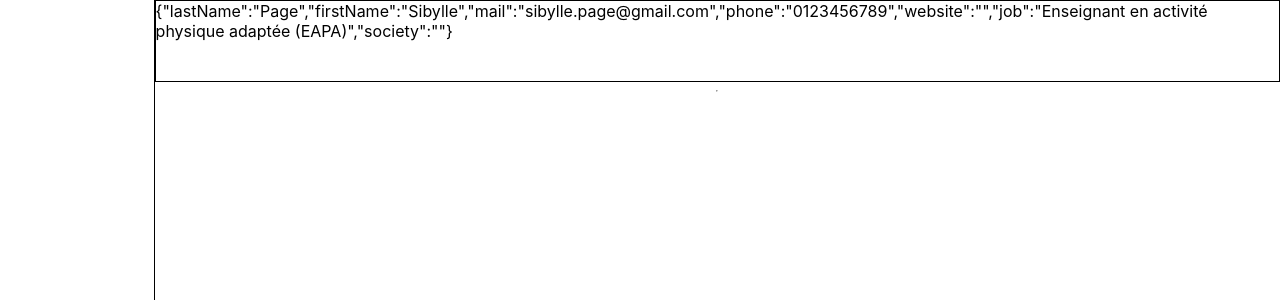
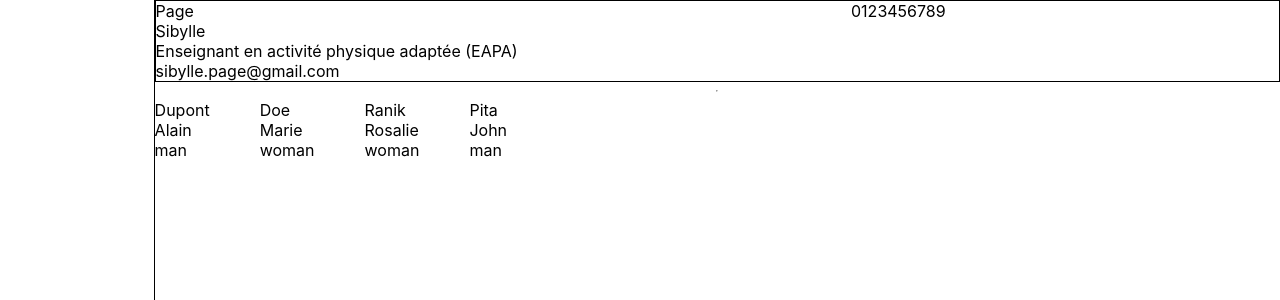
Before and after one commit to TomBrillouet/APA-PEC, a React (Vite) app: page /dashboard in a window 1280 px wide. Shown: the top 300 px of the page. Built offline with nearby package versions, Linux system fonts and the light colour scheme.

Commit message:
✨ F02 : DASHBOARD > connect datas

```diff
--- a/src/components/pages/dashboard/Dashboard.jsx
+++ b/src/components/pages/dashboard/Dashboard.jsx
@@ -11,9 +11,27 @@ export default function Dashboard() {
     <DashboardStyled>
       <aside className="menu"></aside>
       <main>
-        <div className="info-pro">{JSON.stringify(pro)}</div>
+        <div className="info-pro">
+          <span>{pro.lastName}</span>
+          <span>{pro.firstName}</span>
+          <span>{pro.job}</span>
+          <span>{pro.mail}</span>
+          <span>{pro.phone}</span>
+          <span>{pro.society}</span>
+          <span>{pro.website}</span>
+        </div>
         <hr />
-        <div className="patients-container">{}</div>
+        <div className="patients-container">
+          {patients.map((patient) => {
+            return (
+              <div className="patient">
+                <span>{patient.lastName}</span>
+                <span>{patient.firstName}</span>
+                <span>{patient.sex}</span>
+              </div>
+            )
+          })}
+        </div>
       </main>
     </DashboardStyled>
   )
@@ -34,9 +52,18 @@ const DashboardStyled = styled.div`
     .info-pro {
       border: solid black 1px;
       height: 10vh;
+      display: flex;
+      flex-direction: column;
+      flex-wrap: wrap;
     }
     .patients-container {
       flex: 1;
+      display: flex;
+      gap: 50px;
+      .patient {
+        display: flex;
+        flex-direction: column;
+      }
     }
   }
 `
```
